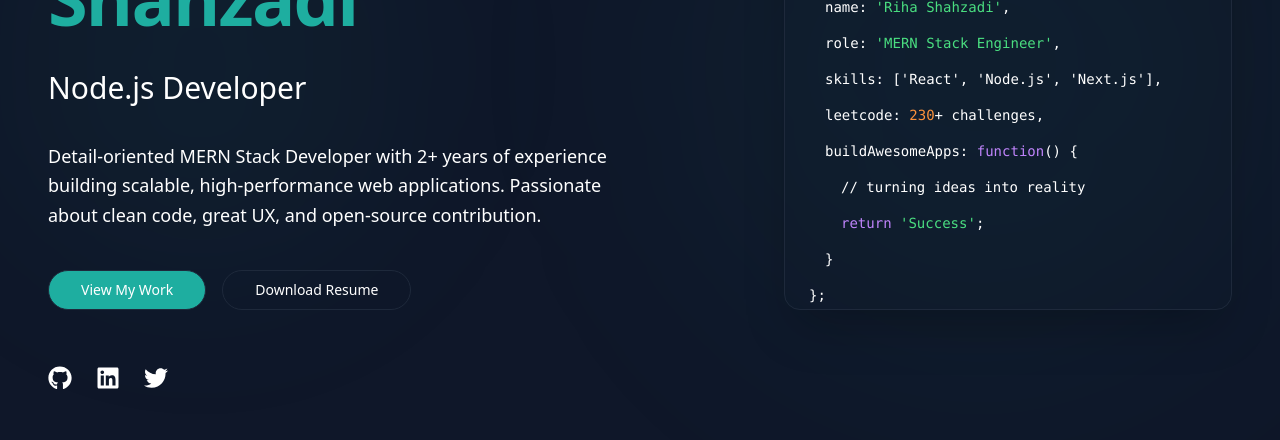
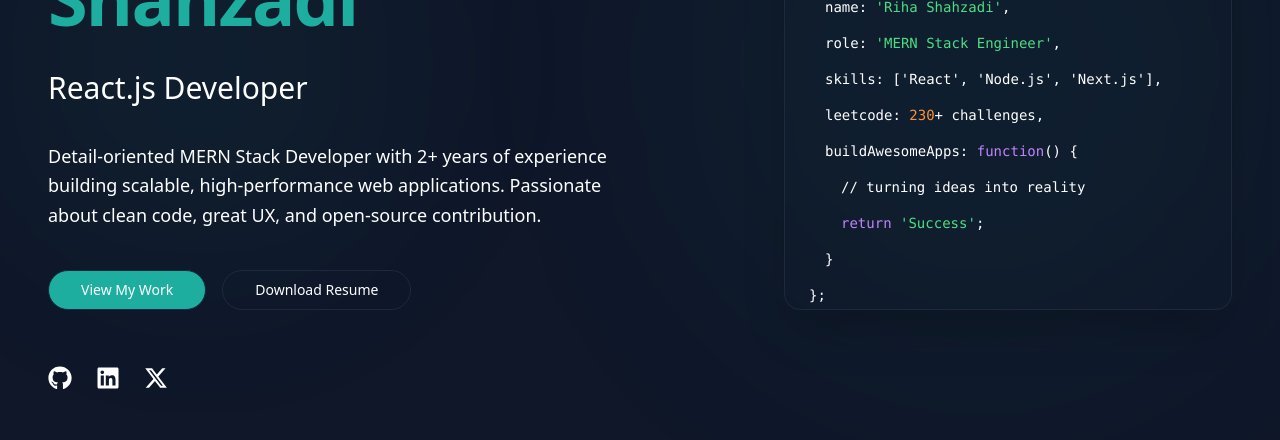
Before and after one commit to codingwithriha/my-portfolio, a React (Vite) app: page / in a window 1280 px wide. Shown: the part 335-775 px from the top of the page. Built offline with nearby package versions, Linux system fonts and the light colour scheme.

Commit message:
feat: enhance Hero component with AnimatePresence for role transitions and update social media icons

```diff
--- a/src/components/sections/Hero.tsx
+++ b/src/components/sections/Hero.tsx
@@ -1,15 +1,15 @@
-import { motion } from "framer-motion";
+import { AnimatePresence, motion } from "framer-motion";
 import { useEffect, useState } from "react";
-import { FaGithub, FaLinkedin, FaTwitter } from "react-icons/fa";
+import { FaGithub, FaLinkedin } from "react-icons/fa";
+import { FaXTwitter } from "react-icons/fa6";
 import { Button } from "../ui/button";
 
 const ROLES = [
-  "MERN Stack Engineer",
-  "React Developer",
-  "Node.js Developer",
-  "OpenSource Contributor",
+  "Full Stack Developer",
+  "MERN Stack Developer",
+  "React.js Developer",
+  "Open Source Contributor",
 ];
-
 export function Hero() {
   const [roleIndex, setRoleIndex] = useState(0);
 
@@ -26,8 +26,8 @@ export function Hero() {
 
   const downloadCV = () => {
     const link = document.createElement("a");
-    link.href = "/Riha Shahzadi - MERN Stack Engineer.pdf";
-    link.download = "Riha Shahzadi - MERN Stack Engineer";
+    link.href = "/riha-shahzadi-resume.pdf";
+    link.download = "Riha Shahzadi-MERN Stack Engineer.pdf";
     document.body.appendChild(link);
     link.click();
     document.body.removeChild(link);
@@ -57,15 +57,18 @@ export function Hero() {
           </h1>
 
           <div className="h-[40px] md:h-[60px] flex items-center">
+            <AnimatePresence mode="wait">
               <motion.p
                 key={roleIndex}
                 initial={{ opacity: 0, y: 10 }}
                 animate={{ opacity: 1, y: 0 }}
                 exit={{ opacity: 0, y: -10 }}
+                transition={{ duration: 0.3 }}
                 className="text-2xl md:text-3xl text-muted-foreground font-light"
               >
                 {ROLES[roleIndex]}
               </motion.p>
+            </AnimatePresence>
           </div>
 
           <p className="text-lg text-muted-foreground max-w-xl leading-relaxed">
@@ -99,6 +102,7 @@ export function Hero() {
               href="https://github.com/codingwithriha"
               target="_blank"
               rel="noopener noreferrer"
+              aria-label="Riha's GitHub profile"
               data-testid="link-github"
               className="hover:text-primary transition-colors"
             >
@@ -108,6 +112,7 @@ export function Hero() {
               href="https://www.linkedin.com/in/riha-shahzadi"
               target="_blank"
               rel="noopener noreferrer"
+              aria-label="Riha's LinkedIn profile"
               data-testid="link-linkedin"
               className="hover:text-primary transition-colors"
             >
@@ -117,10 +122,11 @@ export function Hero() {
               href="https://x.com/RihaShehzadi"
               target="_blank"
               rel="noopener noreferrer"
-              data-testid="link-github-org"
+              aria-label="Riha's Twitter profile"
+              data-testid="link-twitter"
               className="hover:text-primary transition-colors"
             >
-              <FaTwitter size={24} />
+              <FaXTwitter size={24} />
             </a>
           </div>
         </motion.div>
```
Lines whose indentation alone changed are shown as unchanged.
